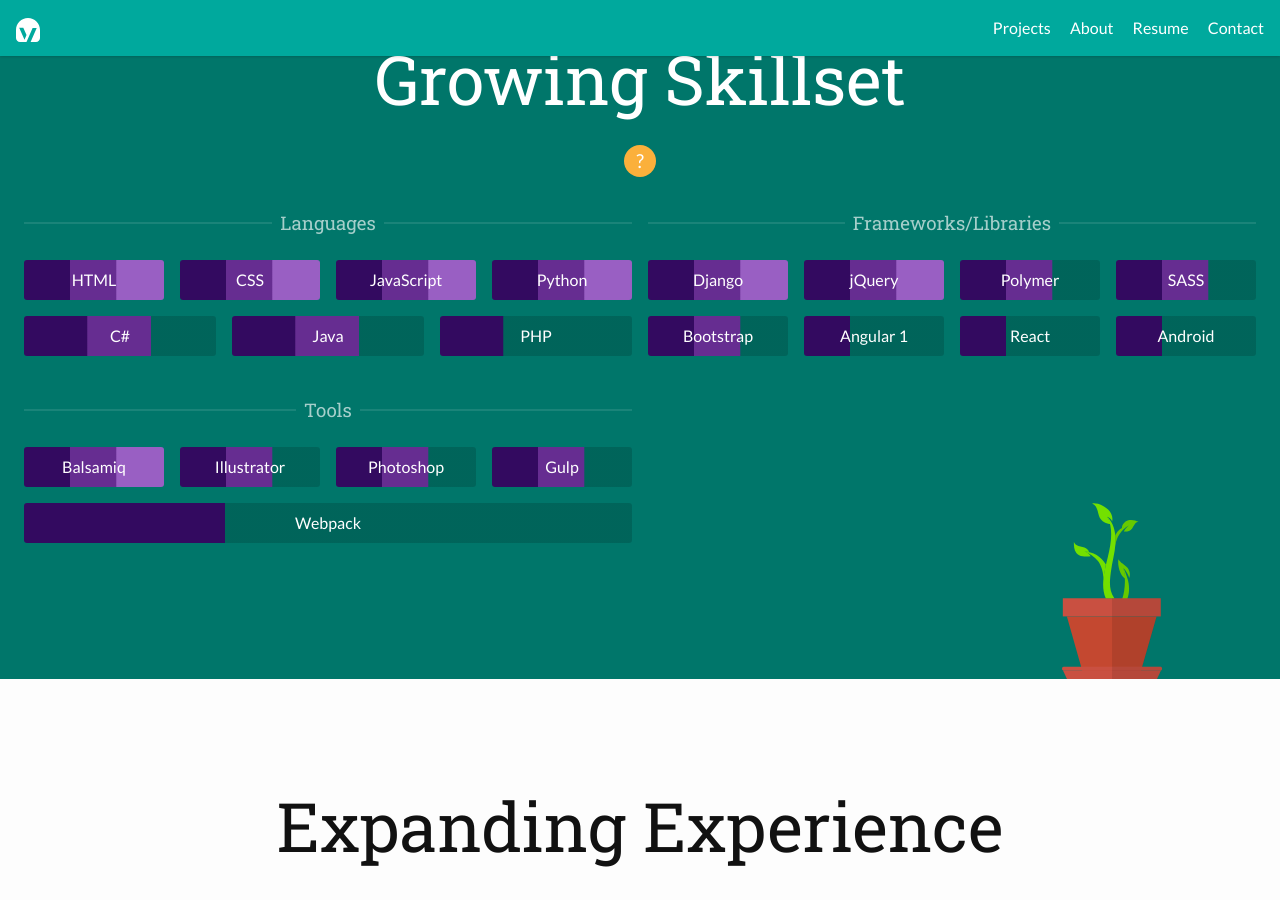
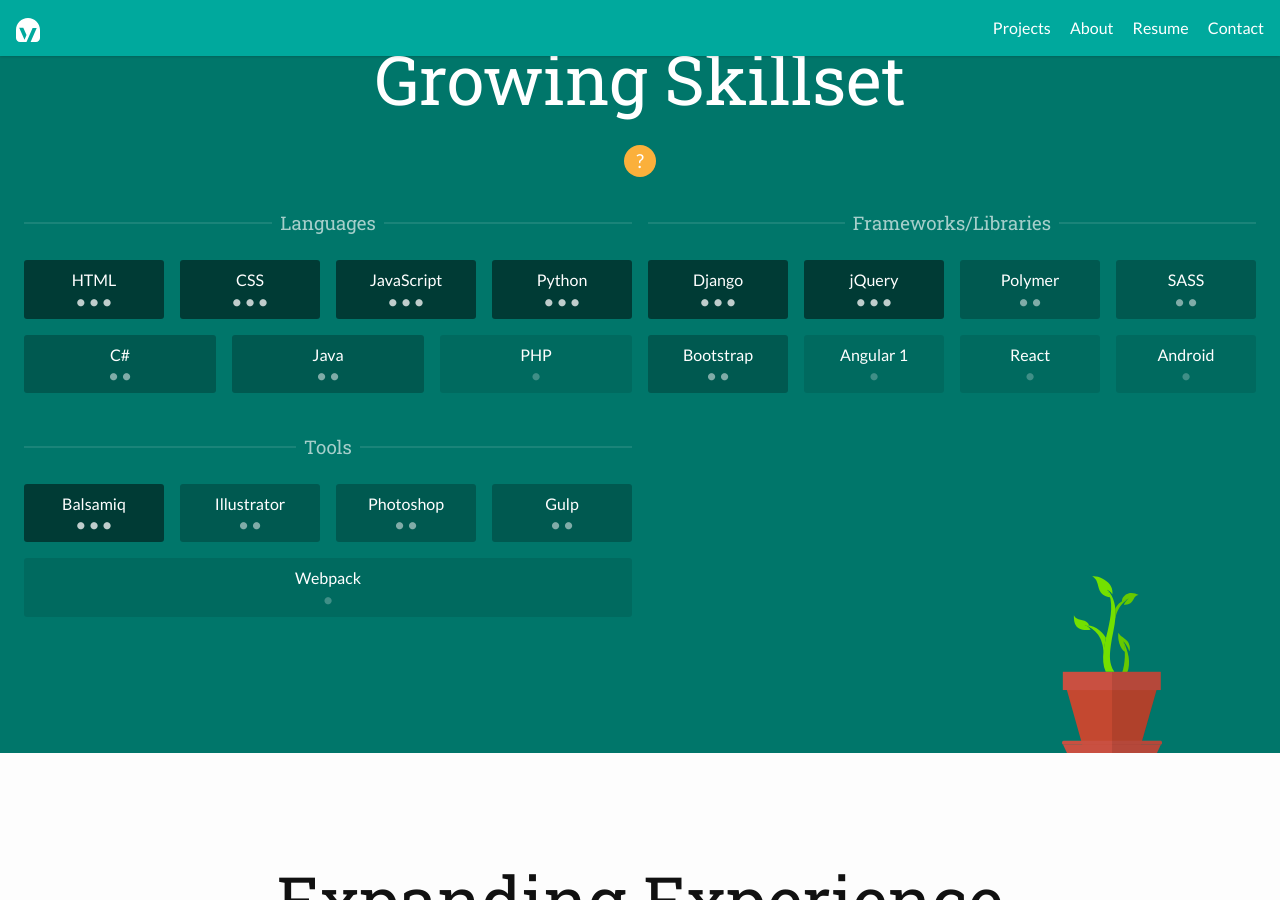
Before and after one commit to vleong2332/site2.0, a Jekyll site: the page built from index.html, in a window 1280 px wide and 900 px high, scrolled down 1708 px. Built offline with Jekyll 4.4.1, drawn with Linux system fonts in a browser that asks for light colours.

Commit message:
Change the way skill level is represented

```diff
--- a/_sass/site/_skills.scss
+++ b/_sass/site/_skills.scss
@@ -151,31 +151,51 @@
     /* border-bottom-width: 7px;*/
     /* border-bottom-style: solid;*/
 
+    &::after {
+      display: block;
+      width: 100%;
+      font-size: 3rem;
+      line-height: 0.5;
+      margin-top: -0.35rem;
+    }
+
     &.conf {
-      /* background-color: rgba(0, 0, 0, 0.5);*/
-      /* -o-border-image: linear-gradient(to right, $secondary-color-dark 33%, $secondary-color 33.1%, $secondary-color 66%, $secondary-color-light 66.1%) 1;*/
-      /*    border-image: -webkit-linear-gradient(left, $secondary-color-dark 33%, $secondary-color 33.1%, $secondary-color 66%, $secondary-color-light 66.1%) 1;*/
-      /*    border-image: linear-gradient(to right, $secondary-color-dark 33%, $secondary-color 33.1%, $secondary-color 66%, $secondary-color-light 66.1%) 1;*/
-      background-image: -webkit-linear-gradient(left, $secondary-color-dark 33%, $secondary-color 33.1%, $secondary-color 66%, $secondary-color-light 66.1%);
-      background-image: linear-gradient(to right, $secondary-color-dark 33%, $secondary-color 33.1%, $secondary-color 66%, $secondary-color-light 66.1%);
+      background-color: rgba(0, 0, 0, 0.5);
+      &::after {
+        content: '\00B7 \00B7 \00B7';
+        color: rgba(255, 255, 255, 0.75);
+      }
+      /* -o-border-image: linear-gradient(to right, rgba(255, 255, 255, 0.15) 33%, rgba(255, 255, 255, 0.35) 33.1%, rgba(255, 255, 255, 0.35) 66%, $secondary-color-light 66.1%) 1;*/
+      /*    border-image: -webkit-linear-gradient(left, rgba(255, 255, 255, 0.15) 33%, rgba(255, 255, 255, 0.35) 33.1%, rgba(255, 255, 255, 0.35) 66%, $secondary-color-light 66.1%) 1;*/
+      /*    border-image: linear-gradient(to right, rgba(255, 255, 255, 0.15) 33%, rgba(255, 255, 255, 0.35) 33.1%, rgba(255, 255, 255, 0.35) 66%, $secondary-color-light 66.1%) 1;*/
+      /* background-image: -webkit-linear-gradient(left, rgba(255, 255, 255, 0.15) 33%, rgba(255, 255, 255, 0.35) 33.1%, rgba(255, 255, 255, 0.35) 66%, $secondary-color-light 66.1%);*/
+      /* background-image: linear-gradient(to right, rgba(255, 255, 255, 0.15) 33%, rgba(255, 255, 255, 0.35) 33.1%, rgba(255, 255, 255, 0.35) 66%, $secondary-color-light 66.1%);*/
     }
 
     &.comf {
-      /* background-color: rgba(0, 0, 0, 0.25);*/
-      /* -o-border-image: linear-gradient(to right, $secondary-color-dark 33%, $secondary-color 33.1%, $secondary-color 66%, transparent 66.1%) 1;*/
-      /*    border-image: -webkit-linear-gradient(left, $secondary-color-dark 33%, $secondary-color 33.1%, $secondary-color 66%, transparent 66.1%) 1;*/
-      /*    border-image: linear-gradient(to right, $secondary-color-dark 33%, $secondary-color 33.1%, $secondary-color 66%, transparent 66.1%) 1;*/
-      background-image: -webkit-linear-gradient(left, $secondary-color-dark 33%, $secondary-color 33.1%, $secondary-color 66%, rgba(0, 0, 0, 0.15) 66.1%);
-      background-image: linear-gradient(to right, $secondary-color-dark 33%, $secondary-color 33.1%, $secondary-color 66%, rgba(0, 0, 0, 0.15) 66.1%);
+      background-color: rgba(0, 0, 0, 0.25);
+      &::after {
+        content: '\00B7 \00B7';
+        color: rgba(255, 255, 255, 0.5);
+      }
+      /* -o-border-image: linear-gradient(to right, rgba(255, 255, 255, 0.15) 33%, rgba(255, 255, 255, 0.35) 33.1%, rgba(255, 255, 255, 0.35) 66%, transparent 66.1%) 1;*/
+      /*    border-image: -webkit-linear-gradient(left, rgba(255, 255, 255, 0.15) 33%, rgba(255, 255, 255, 0.35) 33.1%, rgba(255, 255, 255, 0.35) 66%, transparent 66.1%) 1;*/
+      /*    border-image: linear-gradient(to right, rgba(255, 255, 255, 0.15) 33%, rgba(255, 255, 255, 0.35) 33.1%, rgba(255, 255, 255, 0.35) 66%, transparent 66.1%) 1;*/
+      /* background-image: -webkit-linear-gradient(left, rgba(255, 255, 255, 0.15) 33%, rgba(255, 255, 255, 0.35) 33.1%, rgba(255, 255, 255, 0.35) 66%, rgba(0, 0, 0, 0.15) 66.1%);*/
+      /* background-image: linear-gradient(to right, rgba(255, 255, 255, 0.15) 33%, rgba(255, 255, 255, 0.35) 33.1%, rgba(255, 255, 255, 0.35) 66%, rgba(0, 0, 0, 0.15) 66.1%);*/
     }
 
     &.dab {
-      /* background-color: rgba(0, 0, 0, 0.1);*/
-      /* -o-border-image: linear-gradient(to right, $secondary-color-dark 33%, transparent 33.1%) 1;*/
-      /*    border-image: -webkit-linear-gradient(left, $secondary-color-dark 33%, transparent 33.1%) 1;*/
-      /*    border-image: linear-gradient(to right, $secondary-color-dark 33%, transparent 33.1%) 1;*/
-      background-image: -webkit-linear-gradient(left, $secondary-color-dark 33%, rgba(0, 0, 0, 0.15) 33.1%);
-      background-image: linear-gradient(to right, $secondary-color-dark 33%, rgba(0, 0, 0, 0.15) 33.1%);
+      background-color: rgba(0, 0, 0, 0.1);
+      &::after {
+        content: '\00B7';
+        color: rgba(255, 255, 255, 0.25);
+      }
+      /* -o-border-image: linear-gradient(to right, rgba(255, 255, 255, 0.15) 33%, transparent 33.1%) 1;*/
+      /*    border-image: -webkit-linear-gradient(left, rgba(255, 255, 255, 0.15) 33%, transparent 33.1%) 1;*/
+      /*    border-image: linear-gradient(to right, rgba(255, 255, 255, 0.15) 33%, transparent 33.1%) 1;*/
+      /* background-image: -webkit-linear-gradient(left, rgba(255, 255, 255, 0.15) 33%, rgba(0, 0, 0, 0.15) 33.1%);*/
+      /* background-image: linear-gradient(to right, rgba(255, 255, 255, 0.15) 33%, rgba(0, 0, 0, 0.15) 33.1%);*/
     }
 
     h3 {
```
